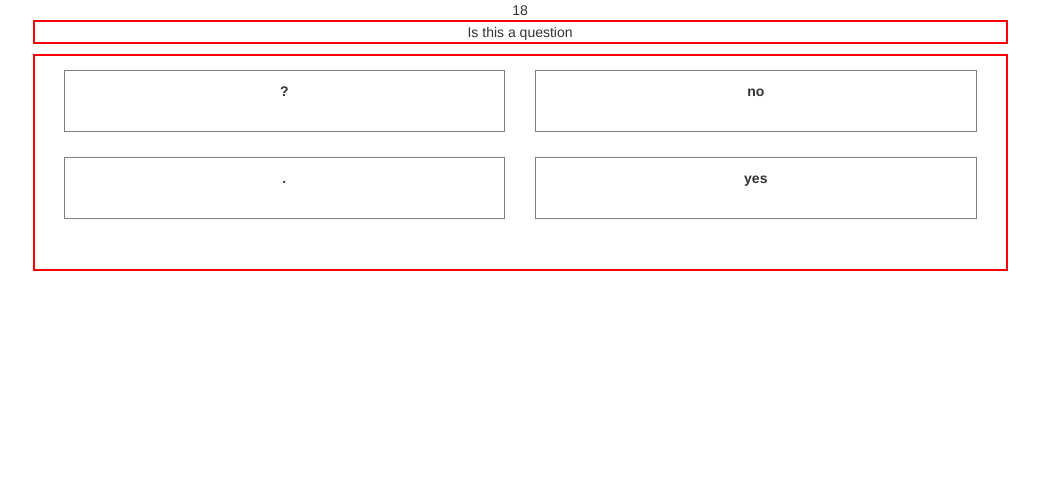
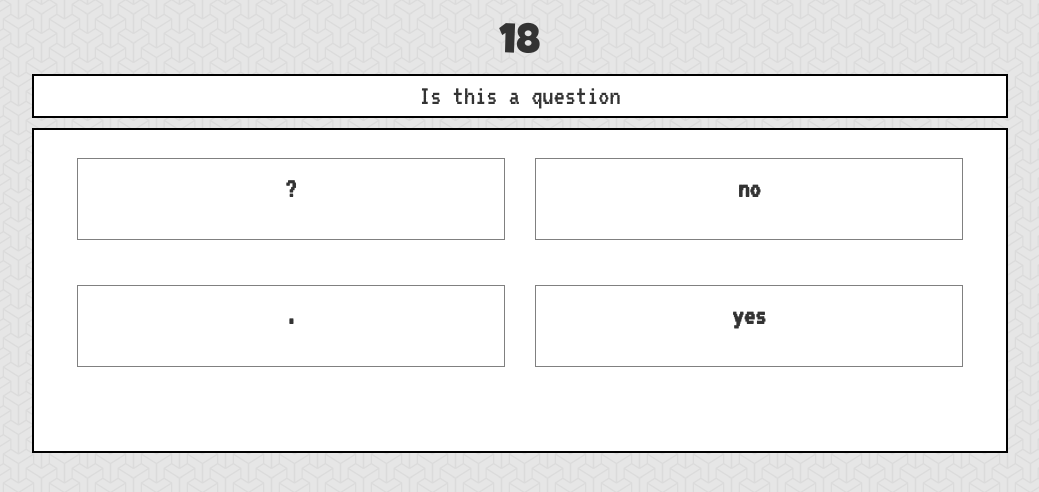
Before and after one commit to bexway/TriviaGame, a plain HTML site: page index.html in a window 1280 px wide. Both pictures are taken after a click on the button "Start". Shown: the whole page, without its empty margins (120-1159 px from the left). Drawn offline with nearby package versions, Linux system fonts and the light colour scheme.

Commit message:
added background image, button color, changed hover color to purple, made timer number turn red with 5 or less left, and added fonts

```diff
--- a/assets/css/style.css
+++ b/assets/css/style.css
@@ -4,10 +4,26 @@
 
 /*https://codepen.io/AngelaVelasquez/details/BWXbxP*/
 body{
-  --border-color: red;
+  background-image: url("../images/escheresque/escheresque.png");
+  background-repeat: repeat;
+  height: 100%;
+  width: 100%;
+  position: fixed;
+  top: 0;
+  left: 0;
+  bottom: 0;
+  right: 0;
+  overflow: auto;
+
+  --bg-content: white;
+  --border-color: black;
   --content-padding: 1em;
-  --questionbg-hover:#c4dbff;
-  --questionborder-hover:#13366d;
+  --font-timer:'Luckiest Guy', cursive;
+  --font-general:'VT323', monospace;
+  --font-size-timer:3em;
+  --font-size-general:2em;
+  --questionbg-hover:#d2a3ff;
+  --questionborder-hover:#461377;
   --questionbg-correct:#77ff7a;
   --questionbg-correct-hover:#47ff4b;
   --questionborder-correct:#005901;
@@ -98,7 +114,14 @@ label.answerLabelWrong:hover, label.answerLabelWrong:focus, label.answerLabelWro
 
 
 
+.bg-content{
+  background: var(--bg-content)
+}
 
+.btn-start{
+  background: rebeccapurple;
+  color: white;
+}
 
 .border-thin{
   border: 2px solid var(--border-color);
@@ -132,6 +155,20 @@ label.answerLabelWrong:hover, label.answerLabelWrong:focus, label.answerLabelWro
   flex-wrap: wrap;
 }
 
+.font-general{
+  font-family: var(--font-general);
+  font-size: var(--font-size-general);
+}
+
+.font-timer{
+  font-family: var(--font-timer);
+  font-size: var(--font-size-timer);
+}
+
+.font-color-red{
+  color:red;
+}
+
 .form__answer {
   display: inline-block;
   box-sizing: border-box;
--- a/assets/javascript/app.js
+++ b/assets/javascript/app.js
@@ -19,6 +19,7 @@ var game = {
       this.timerStarted = true;
       //set html timer display
       $('#timer').html(game.timeLeft);
+      $('#timer').removeClass("font-color-red");
     }
   },
 
@@ -36,6 +37,9 @@ var game = {
     if(game.timeLeft<=0){
       game.stopTimer();
       game.checkAnswer(null);
+    }
+    else if(game.timeLeft<=5){
+      $('#timer').addClass("font-color-red");
     }
   },
 
@@ -55,9 +59,9 @@ var game = {
     //randomize question order
     var answers = shuffle(this.currentQuestion.answers);
     //write string for the question and answers, starting with question and the div for the answers
-    var qtext = '<div class="row question"><p class="col-md-10 col-md-offset-1 questionText border-thin text-center">'+
+    var qtext = '<div class="row question"><p class="col-md-10 col-md-offset-1 questionText border-thin text-center bg-content">'+
     this.currentQuestion.question +
-    '</p></div>'+'<div class="row answers"><div class="col-md-10 col-md-offset-1 flex flex-around flex-wrap border-thin padding"><div class="row width-full">';
+    '</p></div>'+'<div class="row answers"><div class="col-md-10 col-md-offset-1 flex flex-around flex-wrap border-thin padding bg-content"><div class="row width-full">';
     for(var i=0;i<answers.length;i++){
       // for each answer, add an answer button
       qtext += '<div class="col-md-6">'+
--- a/index.html
+++ b/index.html
@@ -5,22 +5,22 @@
     <meta name="viewport" content="width=device-width, initial-scale=1.0">
     <meta http-equiv="X-UA-Compatible" content="ie=edge">
     <title>Trivia but every time you get a question right it gets faster</title>
-    <link href="https://fonts.googleapis.com/css?family=Indie+Flower|Pacifico" rel="stylesheet">
+    <link href="https://fonts.googleapis.com/css?family=Luckiest+Guy|VT323" rel="stylesheet">
     <link rel="stylesheet" href="assets/css/reset.css">
     <link rel="stylesheet" href="https://maxcdn.bootstrapcdn.com/bootstrap/3.3.7/css/bootstrap.min.css" integrity="sha384-BVYiiSIFeK1dGmJRAkycuHAHRg32OmUcww7on3RYdg4Va+PmSTsz/K68vbdEjh4u" crossorigin="anonymous">
     <link rel="stylesheet" href="assets/css/style.css">
   </head>
   <body>
-    <div class="container">
+    <div class="container padding">
       <div class="flex flex-center">
-        <button class="btn" id="startbutton">Start</button>
+        <button class="btn btn-start font-general" id="startbutton">Start</button>
       </div>
       <div class="flex flex-center">
-        <div style="display:none" id="timer">0</div>
+        <div class="font-timer" style="display:none" id="timer">0</div>
       </div>
 
 
-      <div id="question">
+      <div class="font-general" id="question">
 
       </div>
 
```
Also changed, not shown: assets/images/escheresque/escheresque.png (added), assets/images/escheresque/escheresque_@2X.png (added), assets/images/escheresque/readme.txt (added).
